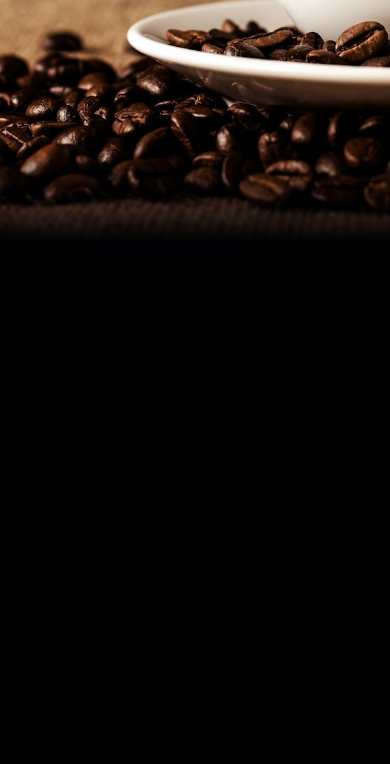
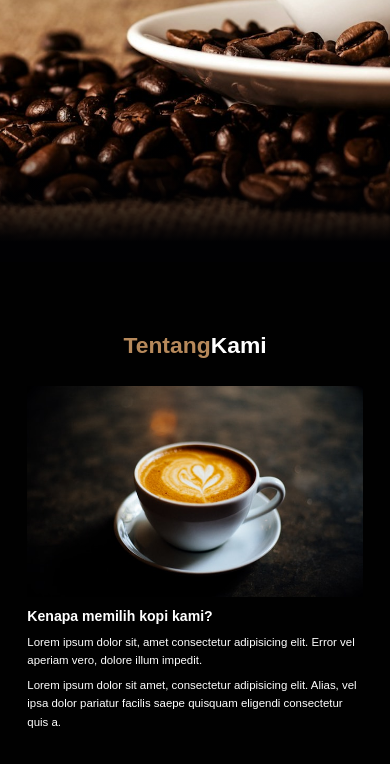
Before and after one commit to karinarina7/project-kopikenangan, a plain HTML site: page index.html in a window 390 px wide. Shown: the part 582-1346 px from the top of the page. Before the commit the page ends 844 px from the top, so only its background shows below. Drawn offline with nearby package versions, Linux system fonts and the light colour scheme.

Commit message:
Menambahkan about section

```diff
--- a/css/style.css
+++ b/css/style.css
@@ -14,7 +14,7 @@ body {
     font-family: 'Poppins', sans-serif;
     background-color: var(--bg);
     color: #fff;
-    /*min-height: 2000px;*/
+    min-height: 2000px;
 
 }
 
@@ -141,6 +141,50 @@ body {
     box-shadow: 1px 1px 3px rgba(1,1,3, 0.5);
 }
 
+/* About Section */
+.about {
+    padding: 8rem 7% 1.4rem;
+}
+
+.about h2 {
+    text-align: center;
+    font-size: 2.6rem;
+    margin-bottom: 3rem;
+}
+
+.about h2 span {
+    color: var(--primary);
+}
+
+.about .row {
+    display: flex;
+}
+
+.about .row .about-img {
+    flex: 1 1 45rem;
+}
+
+.about .row .about-img img {
+    width: 100%;
+}
+
+.about .row .content {
+    flex: 1 1 35rem;
+    padding: 0 1rem;
+}
+
+.about .row .content h3 {
+    font-size: 1.8rem;
+    margin-bottom: 1rem;
+}
+
+.about .row .content p {
+    margin-bottom: 0.8rem;
+    font-size: 1.3rem;
+    font-weight: 100;
+    line-height: 1.6;
+}
+
 /* Media Queries */
 
 /* Laptop */
@@ -189,6 +233,25 @@ body {
     .navbar .navbar-nav a:hover::after {
         transform: scaleX(0.2);
     }
+
+    .about .row {
+        flex-wrap: wrap;
+    }
+
+    .about .row .about-img img {
+        height: 24rem;
+        object-fit: cover;
+        object-position: center;
+    }
+
+    .about .row .content {
+        padding: 0;
+    }
+
+    .about .row .content h3 {
+        margin-top: 1rem;
+        font-size: 1.6rem;
+    }
 }
 
 /* Mobile Phone */
--- a/index.html
+++ b/index.html
@@ -41,6 +41,26 @@
 
     <!--Hero Section end-->
 
+    <!--About Section start-->
+    <section id="about" class="about">
+        <h2><span>Tentang</span>Kami</h2>
+
+        <div class="row">
+            <div class="about-img">
+                <img src="img/tentang-kami.jpg" alt="Tentang Kami">
+
+            </div>
+            <div class="content">
+                <h3>Kenapa memilih kopi kami?</h3>
+                <p>Lorem ipsum dolor sit, amet consectetur adipisicing elit. Error vel aperiam vero, dolore illum impedit.
+                    <p>Lorem ipsum dolor sit amet, consectetur adipisicing elit. Alias, vel ipsa dolor pariatur facilis saepe quisquam eligendi consectetur quis a.</p>
+                </p>
+
+            </div>
+        </div>
+    </section>
+    <!--About Section end-->
+
     <!--Feather Icons-->
     <script>
       feather.replace();
```
Also changed, not shown: img/tentang-kami.jpg (added), screenshoot/tentang kami.png (added).
